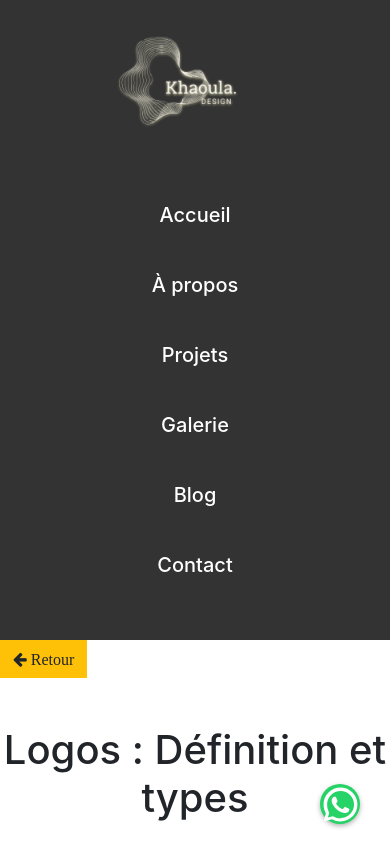
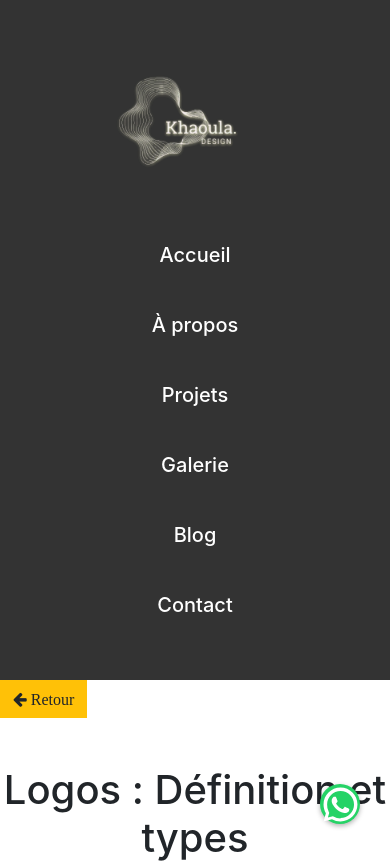
Before and after one commit to Kawla92/Khaoula-Design-Portfolio, a website: page logo_type.html in a window 390 px wide. Shown: the top 865 px of the page. Drawn offline with nearby package versions, Linux system fonts and the light colour scheme.

Commit message:
Update styles.css

```diff
--- a/styles.css
+++ b/styles.css
@@ -29,7 +29,7 @@ h1 {
 
 .logo {
     cursor: pointer;
-    margin: -20px auto;
+    margin: 10px auto;
 }
 
 nav ul {
@@ -360,8 +360,6 @@ footer {
 }
 
 .logo-footer {
-    width: 200px;
-    height: auto;
     margin-bottom: 10px;
     margin-left: 10px;
     margin-top: -20px;
@@ -657,6 +655,7 @@ article a:hover {
 
     .logo {
         width: 200px;
+        heigh: 200px
         margin-top: -30px;
         margin-bottom: -30px;
     }
```
